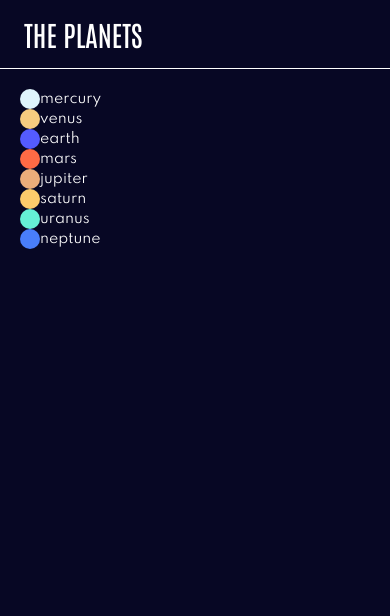
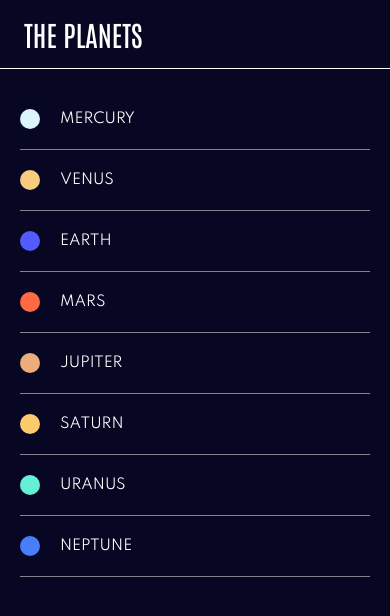
Before and after one commit to marzan999/RN_DevSkill, a React Native app in the folder Planet-App/: screen /Home in a window 390 px wide. Shown: the top 616 px of the page. Built offline with nearby package versions, Linux system fonts and the light colour scheme.

Commit message:
Update Home.js

```diff
--- a/Planet-App/src/screens/Home.js
+++ b/Planet-App/src/screens/Home.js
@@ -140,18 +140,28 @@ const PLANET_LIST = [
 const styles = StyleSheet.create({
     item: {
         flexDirection: "row",
-        alignItems: "center"
+        alignItems: "center",
+        paddingVertical: spacing[5],
+        borderBottomWidth: 1,
+        borderBottomColor: colors.grey,
+    },
+
+    circle: {
+        width: 20,
+        height: 20,
+        borderRadius: 10,
     }
 })
 
 export default function Home({ navigation }) {
 
     const renderItem = ({ item, index }) => {
+        const { name, color } = item
         return (
             <View style={styles.item}>
                 <View style={{ flexDirection: 'row', alignItems: 'center' }}>
-                    <View style={{ width: 20, height: 20, borderRadius: 10, backgroundColor: item.color }} />
-                    <Text>{item.name}</Text>
+                    <View style={[styles.circle, { backgroundColor: color }]} />
+                    <Text style={{ marginLeft: spacing[5], textTransform: 'uppercase' }}>{item.name}</Text>
                 </View>
             </View>
         )
```
